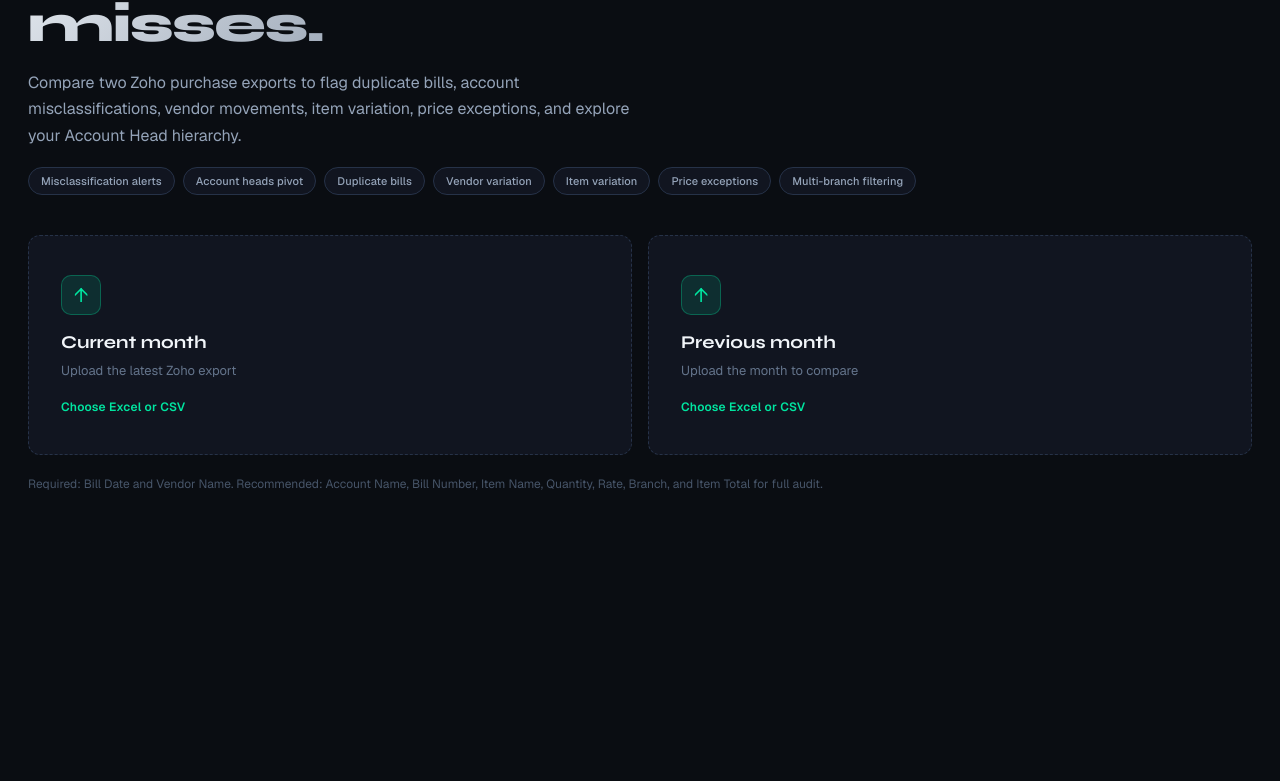
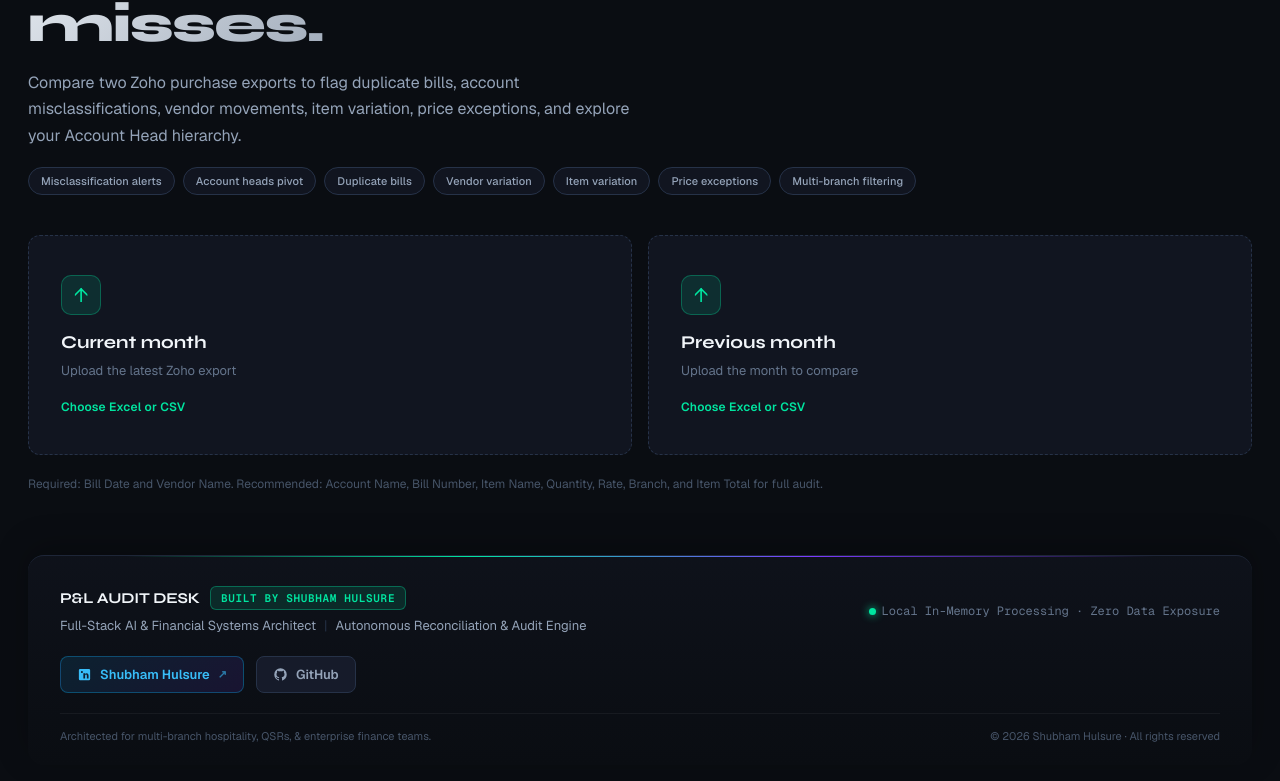
Before and after one commit to shubhamhulsure11-lang/pl-audit-tool, a Next.js app: page / in a window 1280 px wide. Shown: the part 371-1152 px from the top of the page. Before the commit the page ends 958 px from the top, so only its background shows below. Built offline with nearby package versions, Linux system fonts and the light colour scheme.

Commit message:
feat(branding): add signature footer with Shubham Hulsure attribution and LinkedIn profile

```diff
--- a/app/globals.css
+++ b/app/globals.css
@@ -1954,6 +1954,159 @@ tr:last-child td { border-bottom: 0; }
   .pivot-items-table { padding: 0 12px 10px 32px; }
   .pivot-right .pivot-share { display: none; }
   .pivot-toolbar { padding: 12px 16px; }
-  nav { gap: 0; }
-  nav button { padding: 10px 12px; font-size: 12px; }
-}
+}
+
+/* ─────────────────────────────────────────────────────────────────
+   SITE FOOTER / CREATOR BRANDING
+───────────────────────────────────────────────────────────────── */
+.site-footer {
+  margin-top: 60px;
+  border-top: 1px solid var(--border);
+  background: linear-gradient(180deg, rgba(17, 21, 32, 0.6) 0%, rgba(10, 13, 18, 0.95) 100%);
+  border-radius: 16px;
+  padding: 30px 32px 20px;
+  position: relative;
+  overflow: hidden;
+  box-shadow: 0 -8px 32px rgba(0, 0, 0, 0.25);
+}
+
+.site-footer::before {
+  content: '';
+  position: absolute;
+  top: 0;
+  left: 8%;
+  right: 8%;
+  height: 1px;
+  background: linear-gradient(90deg, transparent, var(--accent), var(--violet), transparent);
+}
+
+.footer-inner {
+  display: flex;
+  justify-content: space-between;
+  align-items: center;
+  flex-wrap: wrap;
+  gap: 20px;
+}
+
+.footer-brand {
+  display: flex;
+  flex-direction: column;
+  gap: 6px;
+}
+
+.footer-title {
+  display: flex;
+  align-items: center;
+  gap: 10px;
+  font-family: 'Syne', sans-serif;
+  font-size: 15px;
+  font-weight: 700;
+  color: var(--ink);
+  letter-spacing: -0.01em;
+}
+
+.footer-name-badge {
+  color: var(--accent);
+  background: var(--accent-dim);
+  border: 1px solid rgba(0, 229, 160, 0.35);
+  padding: 3px 10px;
+  border-radius: 6px;
+  font-family: 'Geist Mono', monospace;
+  font-size: 11px;
+  letter-spacing: 0.06em;
+  font-weight: 700;
+  text-transform: uppercase;
+}
+
+.footer-sub {
+  font-size: 13px;
+  color: var(--text-2);
+  display: flex;
+  align-items: center;
+  gap: 8px;
+  font-family: 'Geist', sans-serif;
+}
+
+.footer-meta {
+  display: flex;
+  align-items: center;
+  gap: 16px;
+  font-size: 12px;
+  color: var(--muted);
+  font-family: 'Geist Mono', monospace;
+}
+
+.footer-status-dot {
+  display: inline-block;
+  width: 7px;
+  height: 7px;
+  border-radius: 50%;
+  background: var(--accent);
+  box-shadow: 0 0 8px var(--accent);
+  margin-right: 6px;
+}
+
+.footer-actions {
+  display: flex;
+  align-items: center;
+  gap: 12px;
+}
+
+.footer-btn {
+  display: inline-flex;
+  align-items: center;
+  gap: 8px;
+  padding: 8px 16px;
+  border-radius: 8px;
+  font-family: 'Geist', sans-serif;
+  font-size: 13px;
+  font-weight: 600;
+  text-decoration: none;
+  transition: all 0.2s ease;
+  border: 1px solid var(--border-2);
+  background: var(--surface-2);
+  color: var(--ink);
+}
+
+.footer-btn:hover {
+  transform: translateY(-1px);
+  border-color: var(--accent);
+  box-shadow: 0 4px 12px rgba(0, 229, 160, 0.15);
+  color: #fff;
+}
+
+.footer-btn.linkedin {
+  background: linear-gradient(135deg, rgba(14, 165, 233, 0.12), rgba(124, 58, 255, 0.12));
+  border-color: rgba(14, 165, 233, 0.35);
+  color: #38bdf8;
+}
+
+.footer-btn.linkedin:hover {
+  background: linear-gradient(135deg, rgba(14, 165, 233, 0.25), rgba(124, 58, 255, 0.25));
+  border-color: #38bdf8;
+  color: #fff;
+}
+
+.footer-btn.github {
+  border-color: var(--border-2);
+  color: var(--text-2);
+}
+
+.footer-btn.github:hover {
+  border-color: var(--ink);
+  color: var(--ink);
+}
+
+.footer-bottom {
+  margin-top: 20px;
+  padding-top: 14px;
+  border-top: 1px solid rgba(255, 255, 255, 0.05);
+  display: flex;
+  justify-content: space-between;
+  align-items: center;
+  font-size: 11px;
+  color: var(--text-4);
+  font-family: 'Geist', sans-serif;
+  flex-wrap: wrap;
+  gap: 10px;
+}
```
Also changed, not shown: app/page.js.
